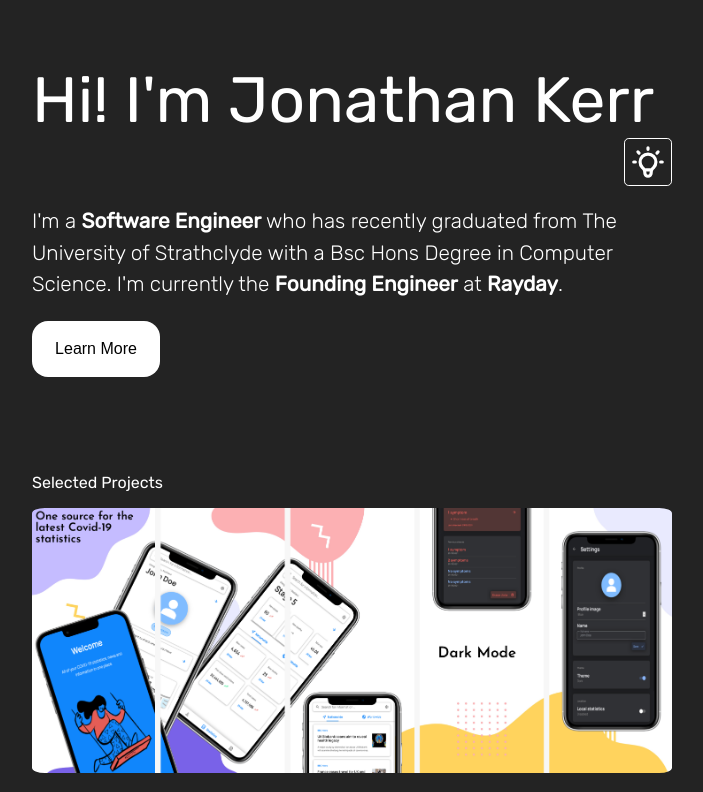
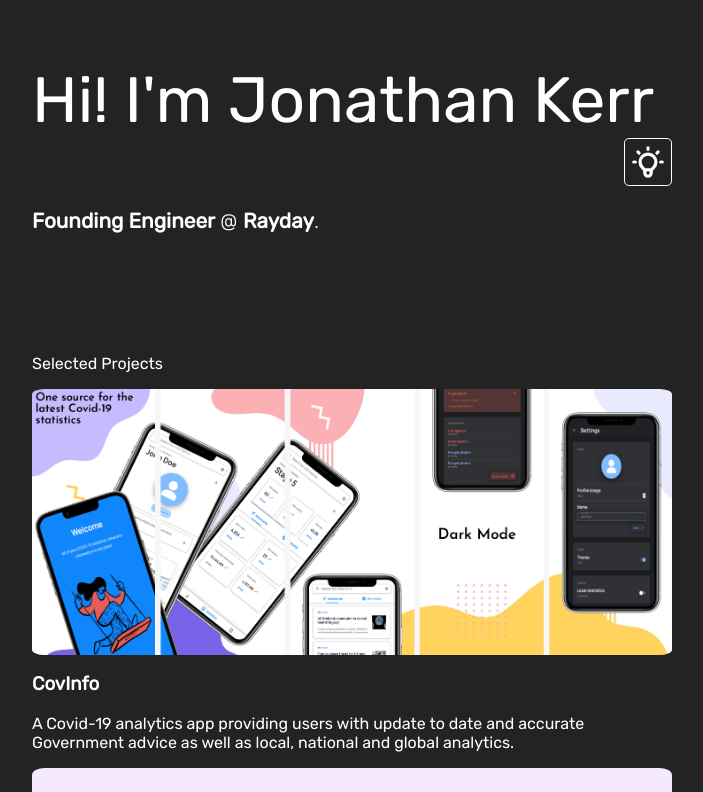
Before and after one commit to jonathankerr/portfolio, a Next.js app: page / in a window 1280 px wide. Shown: the top 792 px of the page, without its empty margins (288-991 px from the left). Built offline with nearby package versions, Linux system fonts and the light colour scheme.

Commit message:
Minor copy changes

```diff
--- a/pages/index.js
+++ b/pages/index.js
@@ -6,7 +6,7 @@
 import runApp from './images/runapp.png'
 
 export default function MainPage() {
-  const [colorTheme, setTheme] = useDarkMode();
+  const [colorTheme, setTheme] = useDarkMode("light");
   const MyImage = (props) => {
     return (
       <Image
@@ -76,10 +76,9 @@
       )}
         </h1>
         <p className={styles.description}>
-          I&apos;m a <b>Software Engineer</b> who has recently graduated from The University of Strathclyde with
-            a Bsc Hons Degree in Computer Science. I&apos;m currently the <b>Founding Engineer</b> at <b>Rayday</b>.
+          <b>Founding Engineer</b> @ <b><a href='https://rayday.co' target='_blank' rel="noreferrer" className={styles.links}>Rayday</a></b>.
         </p>
-        <button className={colorTheme === "light" ? styles.btn : styles.darkButton}>Learn More</button>
+        {/* <button className={colorTheme === "light" ? styles.btn : styles.darkButton}>Learn More</button> */}
         <div className={styles.projects}>
           <p>Selected Projects</p>
           <div className={styles.project1}>
--- a/styles/MainPage.module.css
+++ b/styles/MainPage.module.css
@@ -29,6 +29,15 @@
   line-height: 1.5;
   font-size: 1.3rem;
   font-weight: 300;
+}
+
+.links{
+  transition: 0.2s;
+}
+
+.links:hover{
+  color:rgb(105, 105, 105);
+  transition: 0.2s;
 }
 
 .btn {
```
